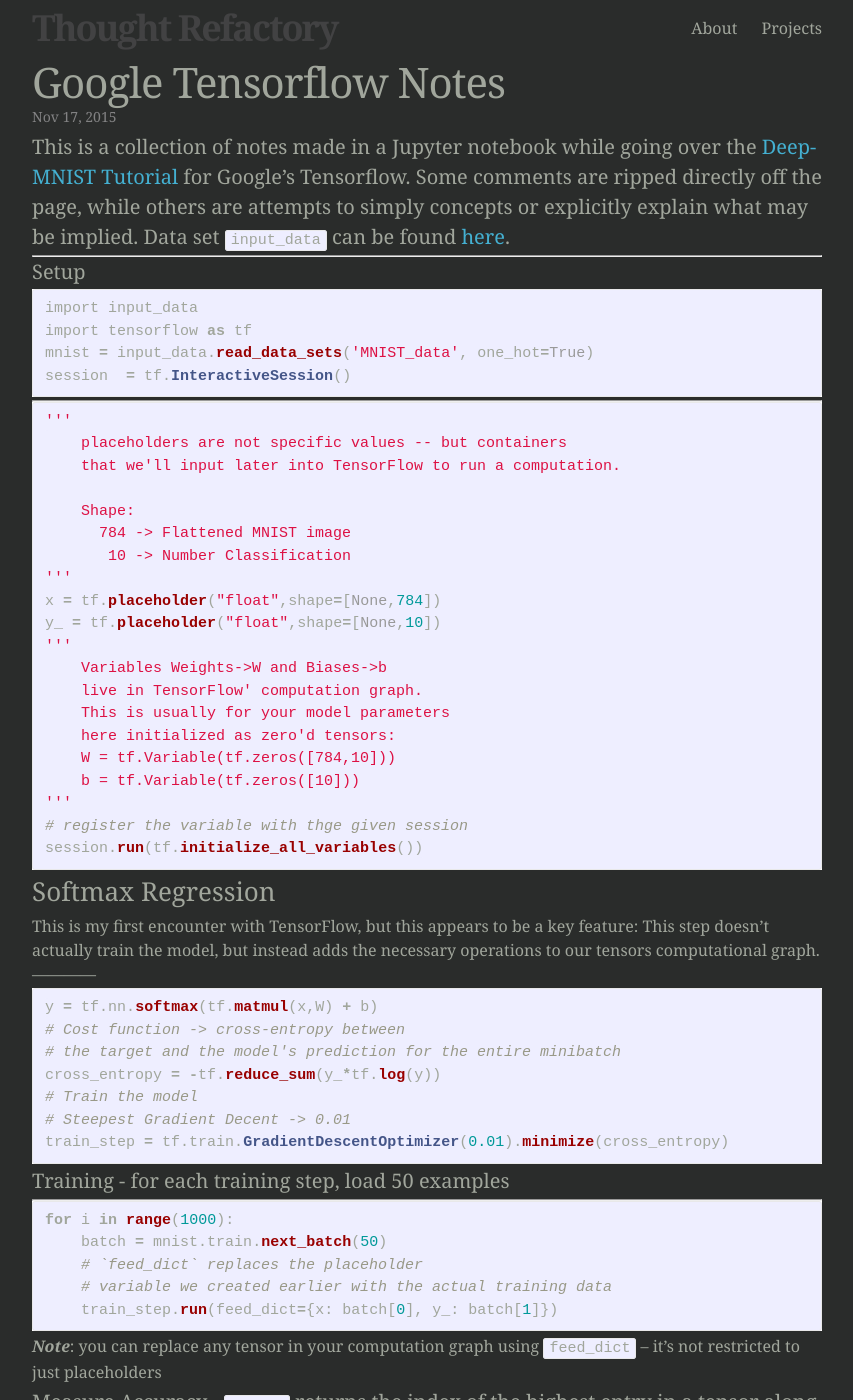
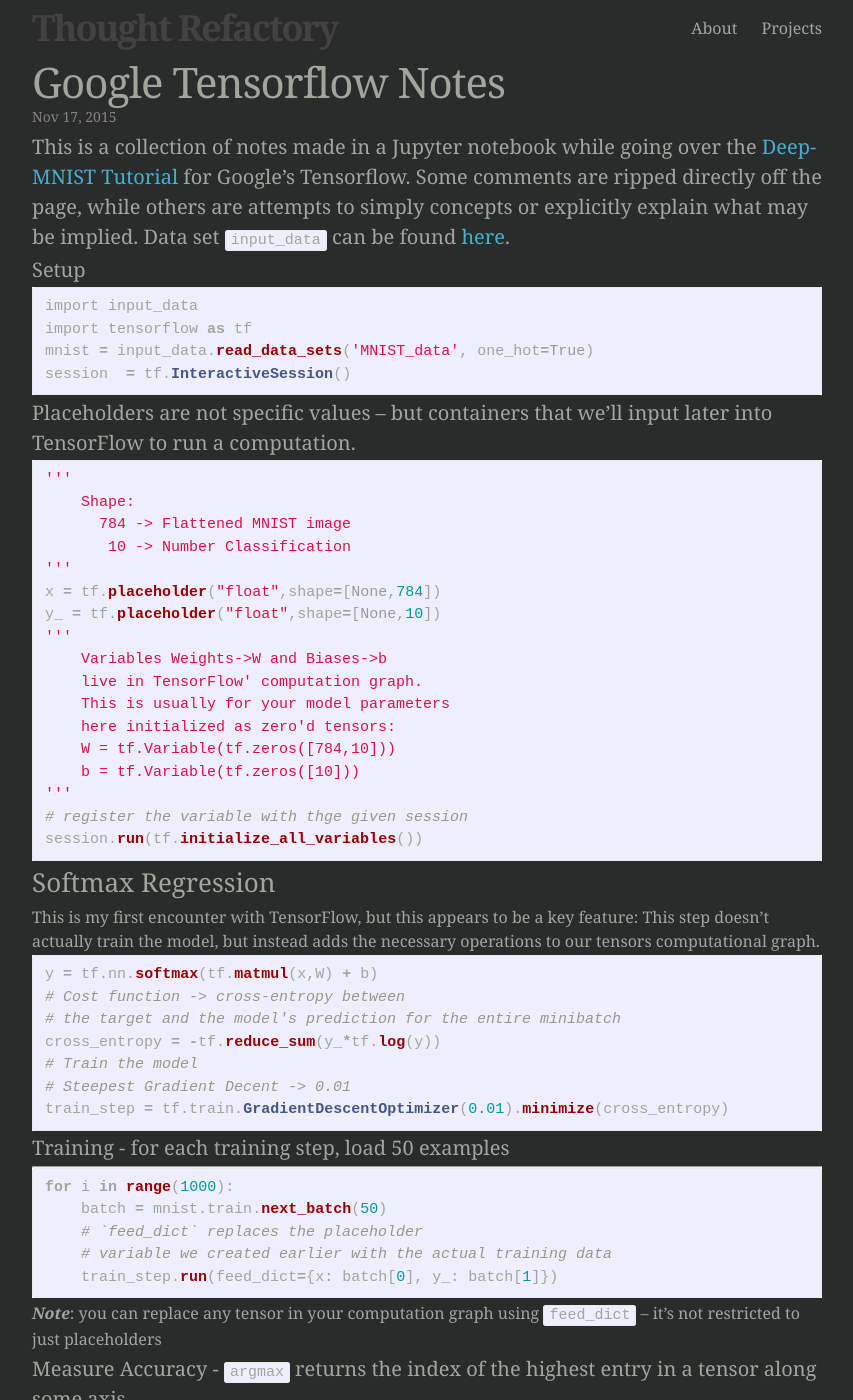
Before and after one commit to washt/washt.github.io, a Jekyll site: the page built from _posts/2015-11-17-Google-Tensorflow-Notes.markdown, in a window 1280 px wide and 1400 px high. Shown: the whole window, without its empty margins (213-1066 px from the left). Built offline with Jekyll 4.4.1, drawn with Linux system fonts in a browser that asks for light colours.

Commit message:
More Formatting

```diff
--- a/_posts/2015-11-17-Google-Tensorflow-Notes.markdown
+++ b/_posts/2015-11-17-Google-Tensorflow-Notes.markdown
@@ -6,7 +6,6 @@
 ---
 
 #### This is a collection of notes made in a Jupyter notebook while going over the [Deep-MNIST Tutorial](http://tensorflow.org/tutorials/) for Google's Tensorflow. Some comments are ripped directly off the page, while others are attempts to simply concepts or explicitly explain what may be implied. Data set `input_data` can be found [here](https://tensorflow.googlesource.com/tensorflow/+/master/tensorflow/g3doc/tutorials/mnist/input_data.py).
----------
 #### Setup<br>
 {% highlight Python %}
 import input_data
@@ -15,13 +14,10 @@
 session  = tf.InteractiveSession()
 {% endhighlight %}
 
---------
+#### Placeholders are not specific values -- but containers that we'll input later into TensorFlow to run a computation.
 {% highlight Python %}
 
 '''
-    placeholders are not specific values -- but containers
-    that we'll input later into TensorFlow to run a computation.
-
     Shape:
       784 -> Flattened MNIST image
        10 -> Number Classification
@@ -46,7 +42,6 @@
 This is my first encounter with TensorFlow, but this appears to be a key feature:
 This step doesn't actually train the model, but instead adds the necessary
 operations to our tensors computational graph.
-------------
 
 {% highlight Python %}
 y = tf.nn.softmax(tf.matmul(x,W) + b)
@@ -75,8 +70,7 @@
 using `feed_dict` -- it's not restricted to just placeholders <br>
 
 #### Measure Accuracy - `argmax` returns the index of the highest entry in a tensor along some axis.
-
-In order to test the accuracy, we cast the matrix of booleans returned by .equal() to 1's and 0'1, and take the average
+##### In order to test the accuracy, we cast the matrix of booleans returned by .equal() to 1's and 0'1, and take the average
 -----------
 
 {% highlight Python %}
```
